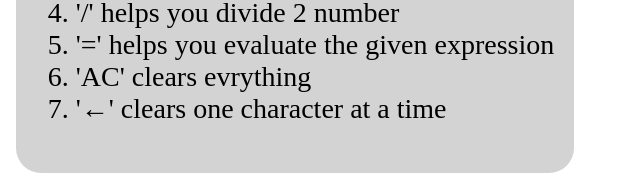
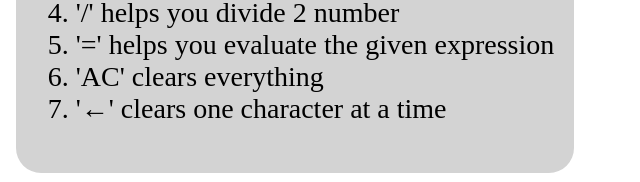
Before and after one commit to milanp19/Calculator_project, a plain HTML site: page guide/guide.html in a window 1280 px wide. Shown: the part 235-417 px from the top of the page, 345-985 px from the left. Drawn offline with Linux system fonts and the light colour scheme.

Commit message:
fix spelling mistake

```diff
--- a/guide/guide.html
+++ b/guide/guide.html
@@ -15,7 +15,7 @@
             <li>'*' helps you multiply 2 number</li>
             <li>'/' helps you divide 2 number</li>
             <li>'=' helps you evaluate the given expression</li>
-            <li>'AC' clears evrything</li>
+            <li>'AC' clears everything</li>
             <li>'&larr;' clears one character at a time</li>
         </ol>
     </div>
```
